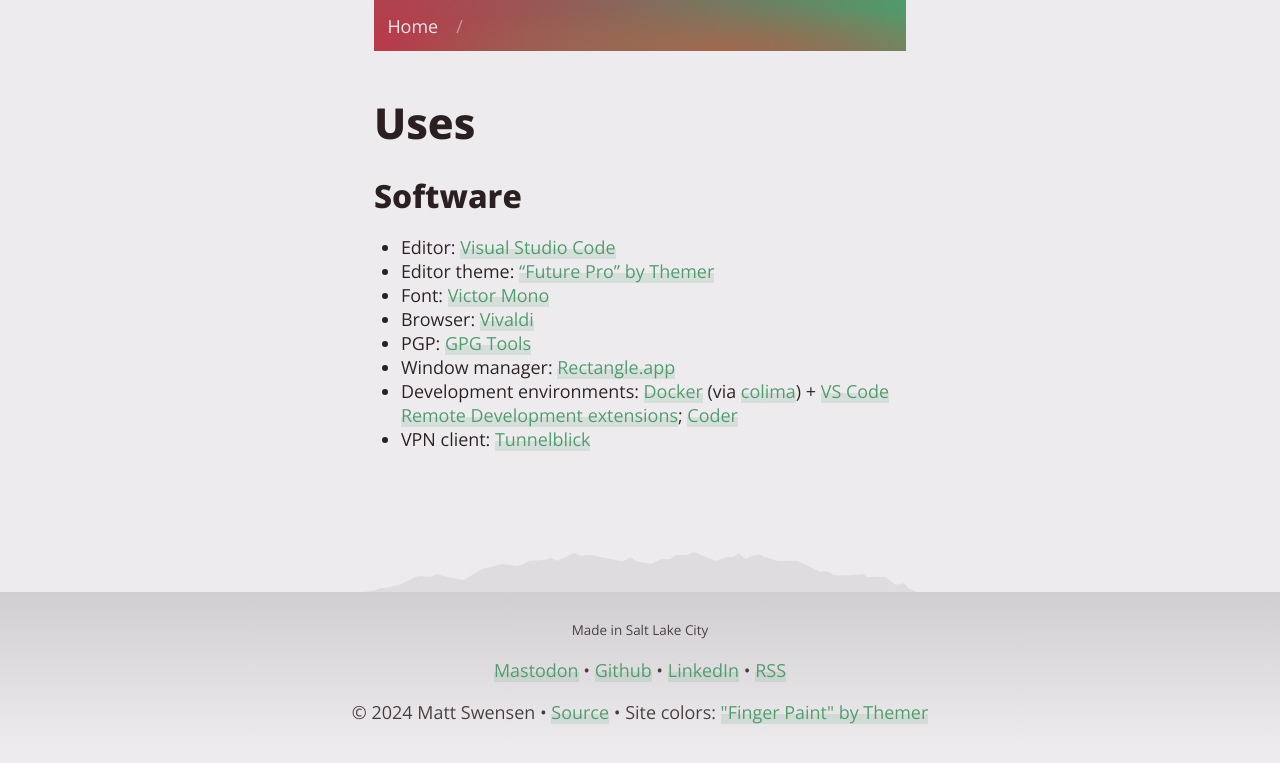
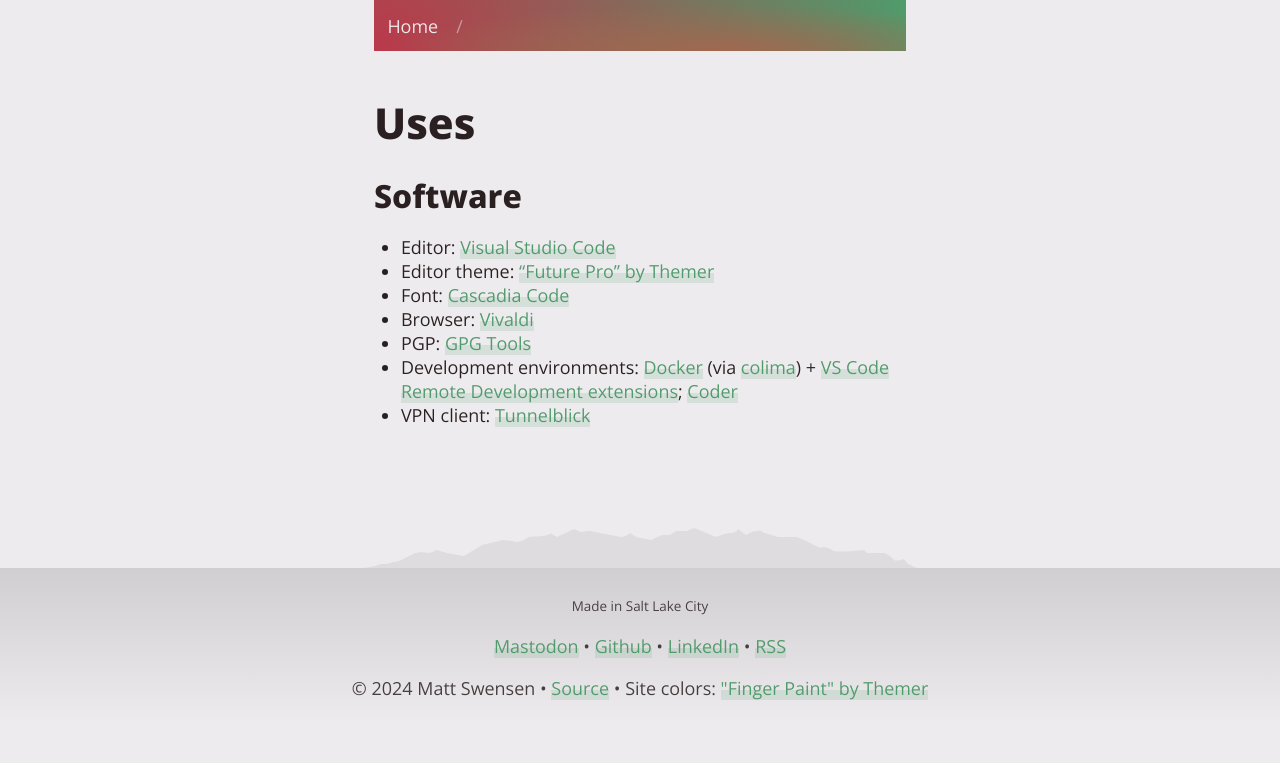
Before and after one commit to mjswensen/mjswensen.com, a Jekyll site: the page built from uses.md, in a window 1280 px wide. Shown: the top 763 px of the page. Built offline with Jekyll 4.4.1, drawn with Linux system fonts in a browser that asks for light colours.

Commit message:
Update /uses

```diff
--- a/uses.md
+++ b/uses.md
@@ -13,9 +13,8 @@
 
 - Editor: [Visual Studio Code](https://code.visualstudio.com/)
 - Editor theme: ["Future Pro" by Themer](https://themer.dev/future-pro)
-- Font: [Victor Mono](https://rubjo.github.io/victor-mono/)
+- Font: [Cascadia Code](https://github.com/microsoft/cascadia-code)
 - Browser: [Vivaldi](https://vivaldi.com/)
 - PGP: [GPG Tools](https://gpgtools.org/)
-- Window manager: [Rectangle.app](https://rectangleapp.com/)
 - Development environments: [Docker](https://www.docker.com/) (via [colima](https://github.com/abiosoft/colima)) + [VS Code Remote Development extensions](https://marketplace.visualstudio.com/items?itemName=ms-vscode-remote.vscode-remote-extensionpack); [Coder](https://coder.com)
 - VPN client: [Tunnelblick](https://tunnelblick.net/)
```
